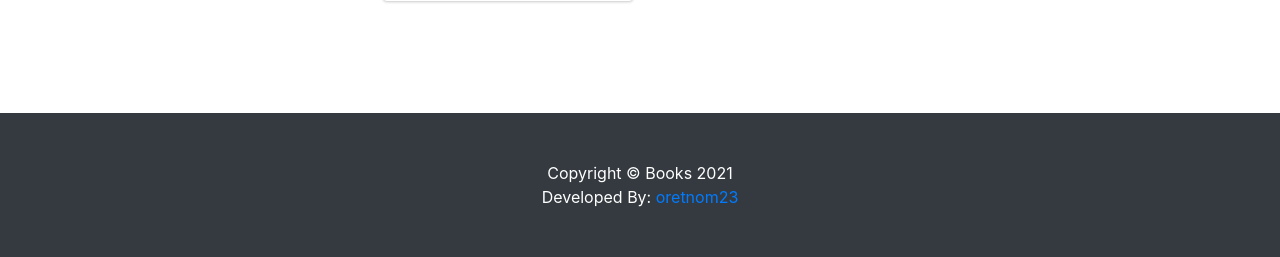
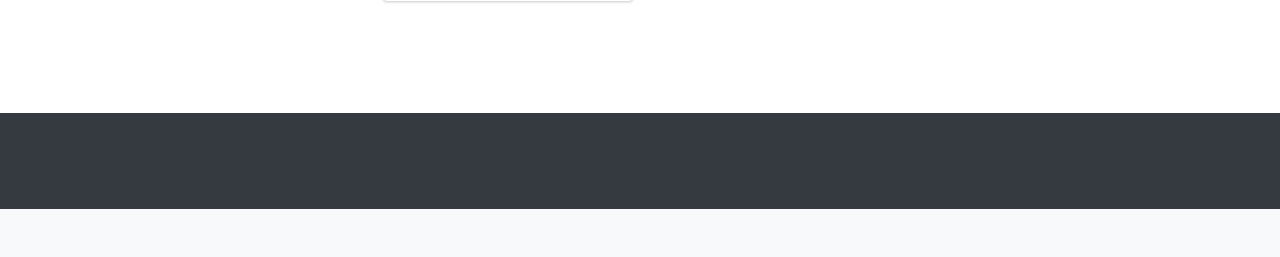
Before and after one commit to clairenjuguna/Book-store, a PHP site: page /book_shop/ in a window 1280 px wide. Shown: the part 1123-1380 px from the top of the page. After the commit the page ends 1332 px from the top, so only its background shows below. Run offline with PHP 8.4, Linux system fonts and the light colour scheme; data comes from the database, SQL or seed files in the repository; some libraries are stand-ins or nearby versions.

Commit message:
books added

```diff
--- a/inc/footer.php
+++ b/inc/footer.php
@@ -61,8 +61,7 @@
 <!-- Footer-->
 <footer class="py-5 bg-dark">
             <div class="container">
-              <p class="m-0 text-center text-white">Copyright &copy; <?php echo $_settings->info('short_name') ?> 2021</p>
-              <p class="m-0 text-center text-white">Developed By: <a href="mailto:oretnom23@gmail.com">oretnom23</a></p>
+
           </div>
         </footer>
 
```
Also changed, not shown: uploads/1626397620_books.jpg (deleted), uploads/1704458520_I 🫶🏻 books.jpg (added), uploads/1704458880_1704456480_logo_trial.png (added), uploads/product_5/book1.png (added).
